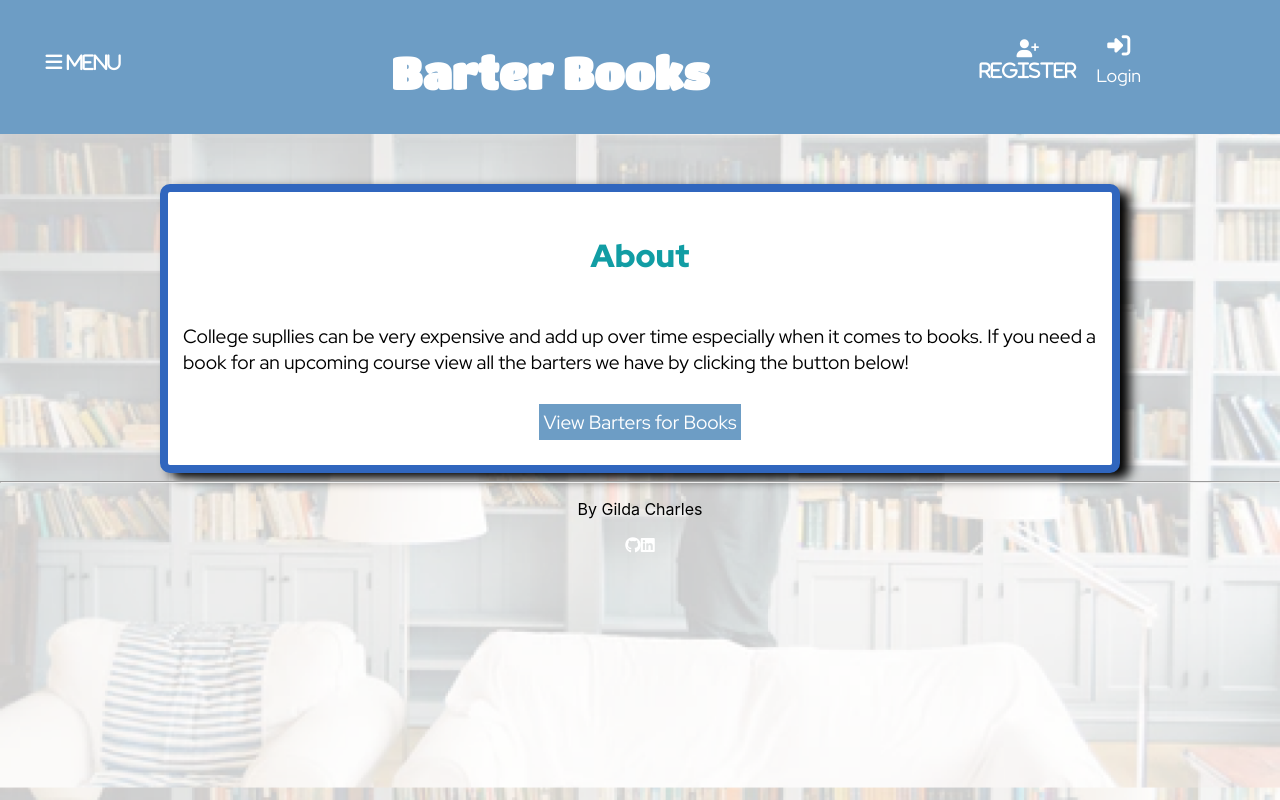
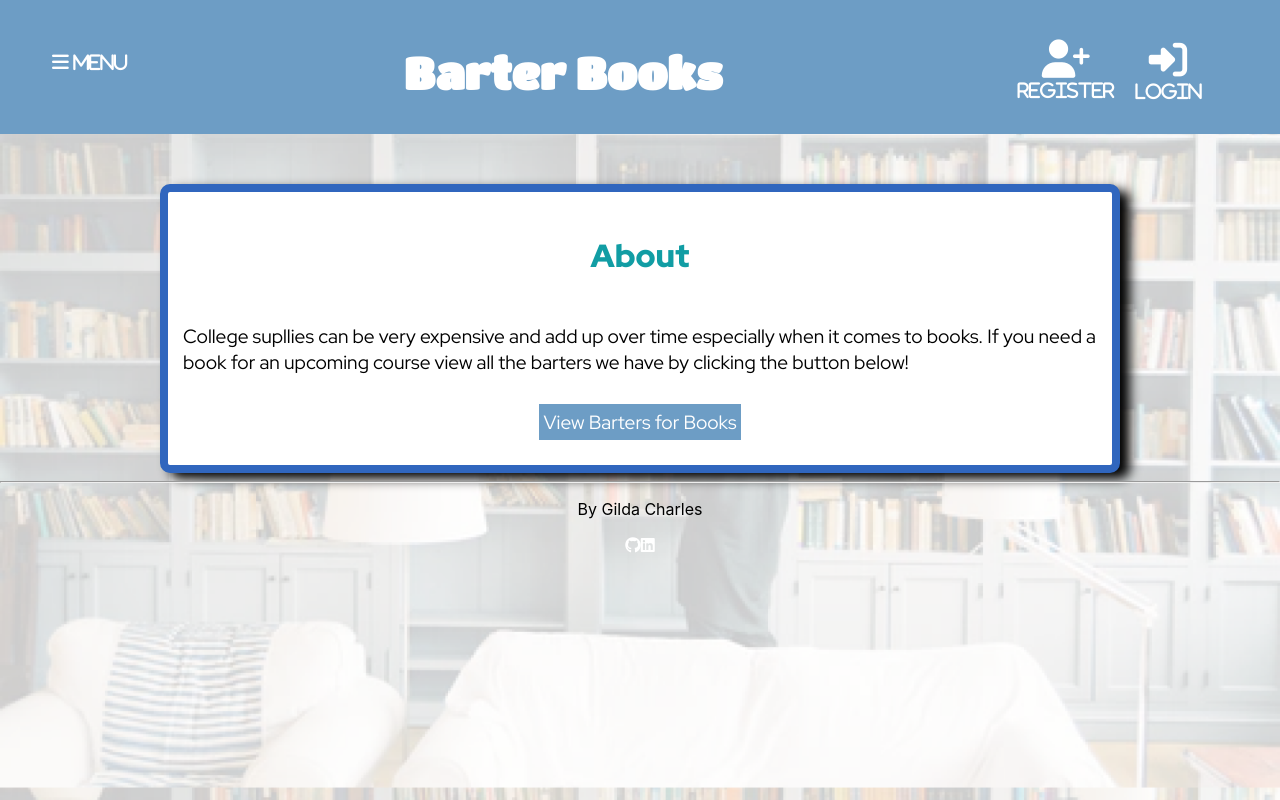
Before and after one commit to gchar031/barterbooks, a React (Create React App) app in the folder client/: page / in a window 1280 px wide. Built offline with nearby package versions, Linux system fonts and the light colour scheme; no server answers.

Commit message:
header button style adjustments

```diff
--- a/client/src/components/Header.jsx
+++ b/client/src/components/Header.jsx
@@ -23,8 +23,10 @@ export default function Header(props) {
         </div>
         <div id="login-btn">
           <Link to="/login" className="menu-link">
-            <i className="fas fa-sign-in-alt"></i>
-            <p className="menup">Login</p>
+              <i className="fas fa-sign-in-alt">
+                <p className="menup">Login</p>
+            </i>
+
           </Link>
         </div>
       </div>
--- a/client/src/styles/Header.css
+++ b/client/src/styles/Header.css
@@ -17,7 +17,7 @@ nav a:visited, a:link {
   font-size: 1.9em;
 }
 .title-link{
-  width: 65%;
+  width: 60%;
   padding-top: 10px;
   text-align: center;
 }
@@ -27,7 +27,7 @@ nav a:visited, a:link {
   list-style-type:none;
 }
 #menu-btn{
-  width: 13%;
+  width: 18%;
   padding-top: 20px;
 }
 .menup{
@@ -58,6 +58,8 @@ nav a:visited, a:link {
 .login-btns{
   display: flex;
   flex-flow: row wrap;
+  justify-content: flex-end;
+  font-size: small;
   width: 20%;
   padding-top: 35px;
 }
@@ -79,10 +81,10 @@ nav a:visited, a:link {
   #login-btn{
     display: flex;
     margin-top: -6px;
+        width: 25%;
   }
   .login-btns{
     display: flex;
-    margin-left: 30px;
   }
   #title{
     font-size: 2.3em;
@@ -95,11 +97,12 @@ nav a:visited, a:link {
     width: 60%;
     padding-top: 10px;
   }
+
+  .fa-user-plus,.fa-sign-in-alt{
+    font-size: 3vw;
+  }
   .fa-sign-in-alt{
-    font-size: larger;
-  }
-  .fa-user-plus{
-    font-size: large;
+        padding-top: 7px;
   }
   .login-register{
     padding-top: 40px;
@@ -108,7 +111,7 @@ nav a:visited, a:link {
     font-size: large;
   }
   #menu-btn {
-    width: 13%;
+    width: 14%;
     padding-top: 30px;
   }
   .logout{
```
